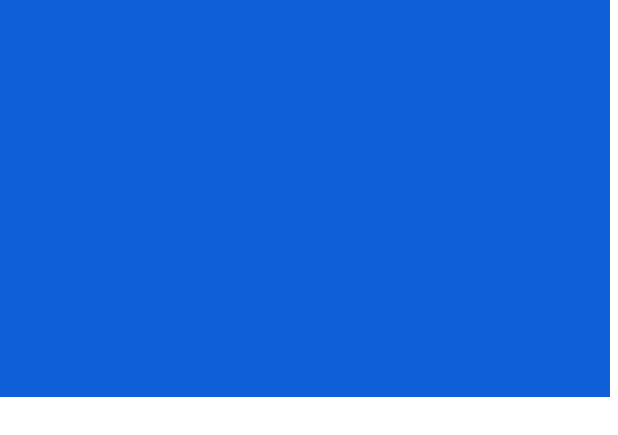
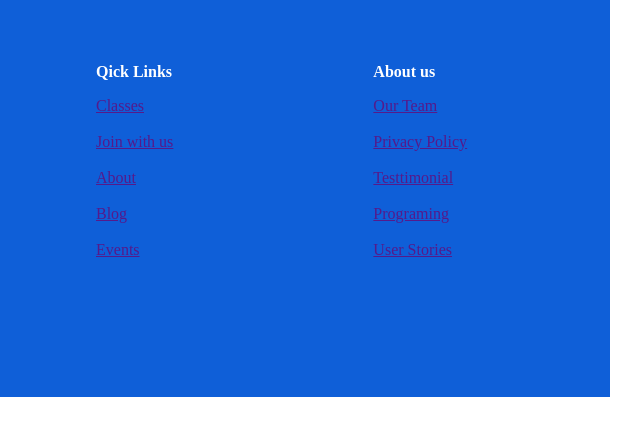
Before and after one commit to sumitmali180/eva2, a plain HTML site: page index.html in a window 1280 px wide. Shown: the part 2937-3372 px from the top of the page, 662-1280 px from the left. Drawn offline with Linux system fonts and the light colour scheme.

Commit message:
last commit

```diff
--- a/index.html
+++ b/index.html
@@ -100,7 +100,8 @@
     color: #12D9DF
         }
 
-        .cow{
+        .cw0{
+            width: 100%;
             display:flex ;
             background-color: #e99292;
 
@@ -170,9 +171,7 @@
             color: #00c853;
         }
 
-        .ExpertTeacher{
 
-        }
 
         .teacherpic{
 
@@ -206,6 +205,17 @@
         .about1{
             margin-top: 80px;
             margin-left: 250px;
+        }
+        .about2{
+            margin-left:100px ;
+            margin-top: 50px;
+
+            color: white;
+        }
+        .about3{
+            margin-left:200px ;
+            color: white;
+            margin-top: 50px;
         }
 
 
@@ -342,6 +352,34 @@
             or Stripe account charge users for registration.</p>
 
     </div>
+    <div class="about2">
+        <p><strong> Qick Links</strong></p>
+        <p>
+            <a href="">Classes <br><br>
+                <a href=""> Join with us<br><br></a>
+                    <a href=""> About <br><br></a>
+                        <a href="">Blog <br><br></a>
+                            <a href=""> Events <br><br></a>
+        </p>
+
+
+    </div>
+
+    <div class="about3">
+        <p><strong>About us</strong></p>
+        <p>
+            <a href=""> Our Team <br><br></a>
+            <a href=""> Privacy Policy <br><br></a>
+            <a href=""> Testtimonial <br><br></a>
+                <a href=""> Programing <br><br></a>
+                    <a href=""> User Stories <br><br></a>
+        </p>
+
+    </div>
+
+
+    </div>
+
 
 
 
```
